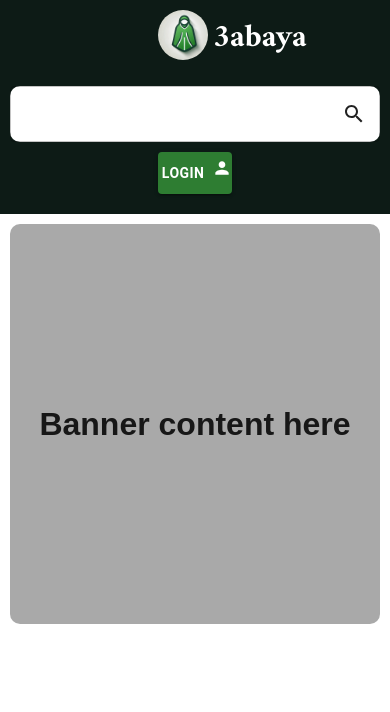
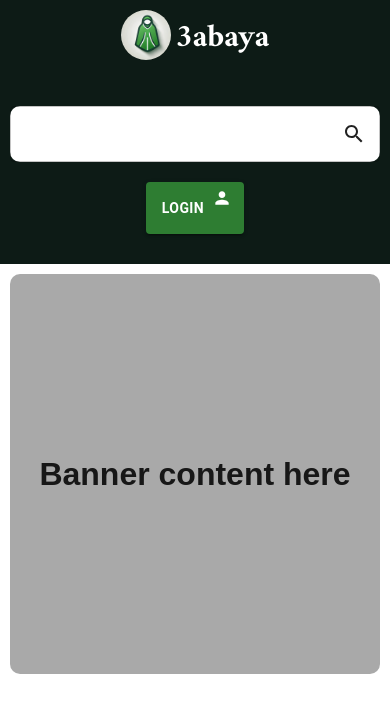
Before and after one commit to 3abaya/3abaya, a Next.js app: page / in a window 390 px wide. Shown: the top 712 px of the page. Built offline with nearby package versions, Linux system fonts and the light colour scheme; what @mui/material-nextjs would draw is missing.

Commit message:
solve mobile responsiveness

```diff
--- a/src/components/layout/styles.module.scss
+++ b/src/components/layout/styles.module.scss
@@ -17,11 +17,11 @@ $amiri-font: 'Amiri', serif;
     }
 
     @media only screen and (max-width:800px) {
-     flex-direction: column;
-     span
-     {
-        margin-bottom: 10px;
-     }
+        flex-direction: column;
+
+        span {
+            margin-bottom: 20px;
+        }
     }
 }
 
@@ -41,6 +41,12 @@ $amiri-font: 'Amiri', serif;
     max-width: 20%;
     display: flex;
     justify-content: space-around;
+
+
+    @media only screen and (max-width:800px) {
+        max-width: 100%;
+    }
+
 }
 
 
@@ -64,4 +70,8 @@ $amiri-font: 'Amiri', serif;
         font-weight: bold;
     }
 
+    @media only screen and (max-width:800px) {
+        max-width: 100%;
+    }
+
 }
```
